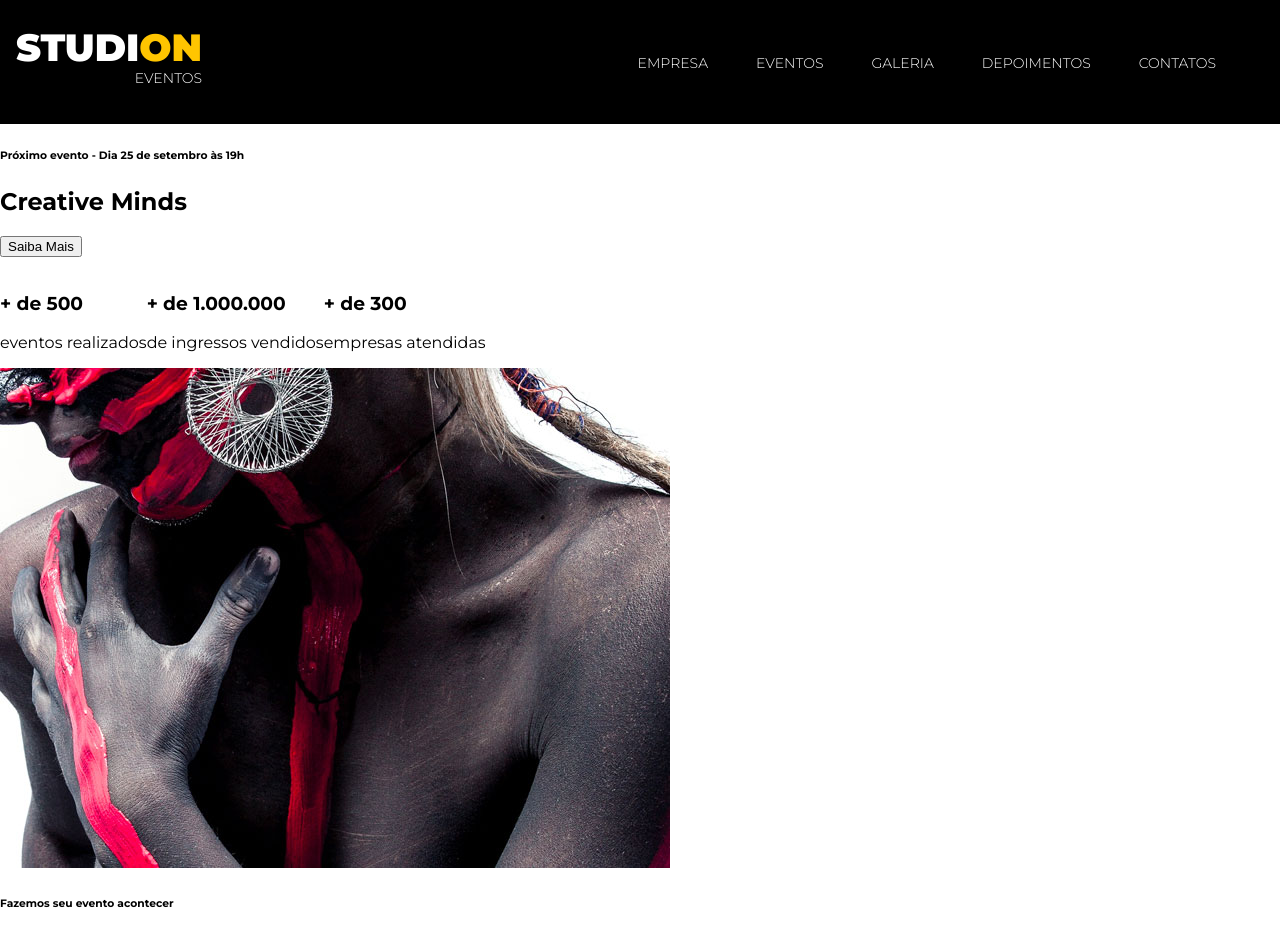
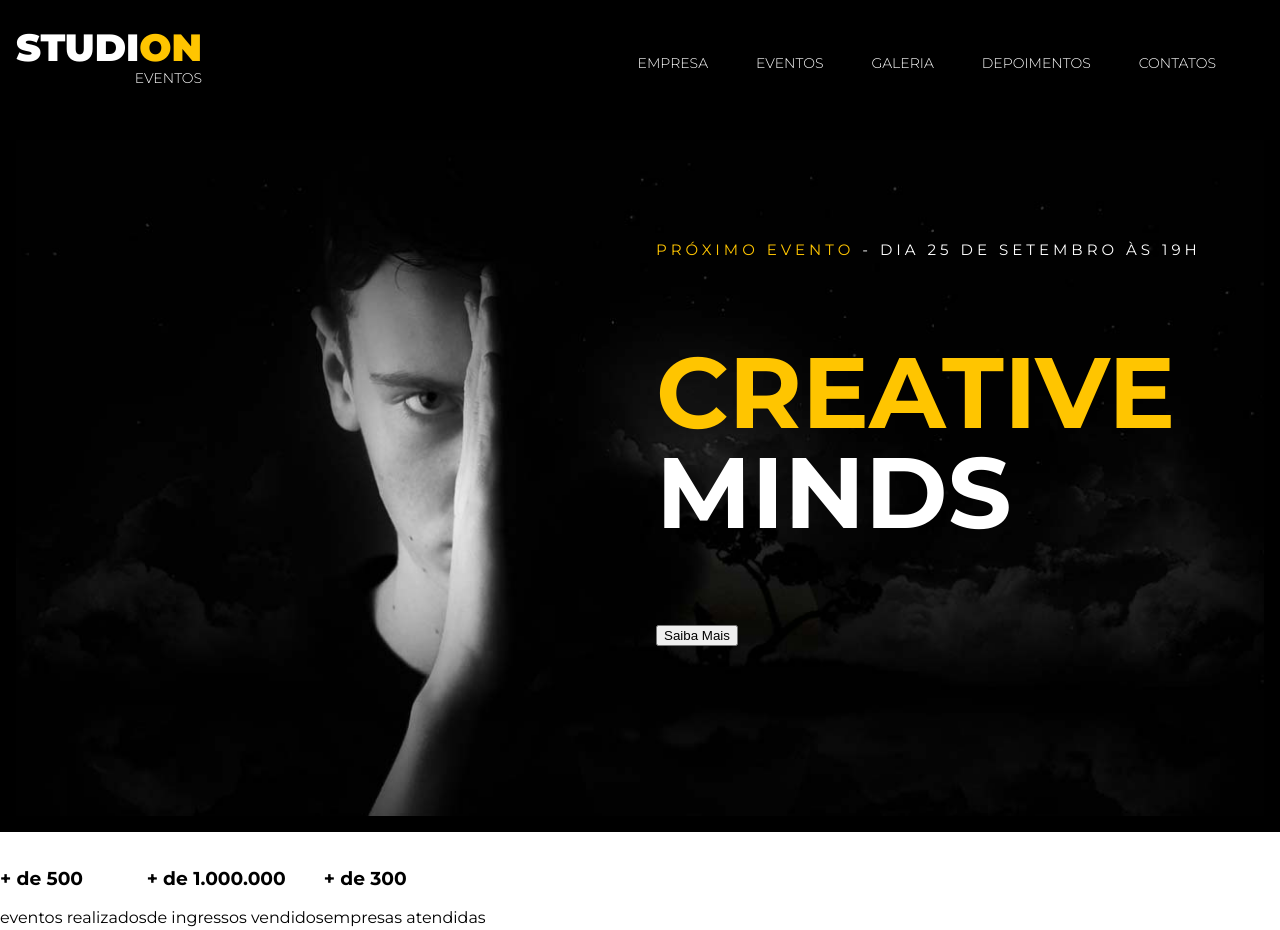
Before and after one commit to juanruthes/studion-projeto, a website: page src/index.html in a window 1280 px wide. Shown: the top 930 px of the page. Drawn offline with Linux system fonts and the light colour scheme.

Commit message:
Aula 4 - Video 5

```diff
--- a/src/index.html
+++ b/src/index.html
@@ -36,9 +36,16 @@
     <header>
       <div id="slider">
         <div class="slide">
-          <h6><span>Próximo evento</span> - Dia 25 de setembro às 19h</h6>
-          <h2><span>Creative</span> Minds</h2>
-          <button>Saiba Mais</button>
+          <img
+          class="slide__background-image"
+          src="./image/banner.jpg"
+          alt="Studion Banner">
+          <div class="slide__copy">
+            <h6><span class="copy--primary">Próximo evento</span> - Dia 25 de setembro às 19h</h6>
+            <h2><span class="copy--primary">Creative</span>
+              Minds</h2>
+            <button>Saiba Mais</button>
+          </div>
         </div>
       </div>
     </header>
@@ -89,7 +96,7 @@
     </main>
 
     <footer>
-      <h2>Studi<span>on</span><span>Eventos</span></h2>
+      <h2>Studi<span class="copy--primary">on</span class="copy--primary"><span>Eventos</span></h2>
       <form>
         <label>receba news e promoções</label>
         <input type="email" placeholder="email" />
--- a/src/style.css
+++ b/src/style.css
@@ -1,7 +1,8 @@
 :root{
-    --color-primary: #FFC500; /* Variavel criada para utilização de cor em varias seções da pagina, sem a necessidade de copiar e colar a cor (RGB, HEXADECIMAL, etc) */
     font-family: 'Montserrat', sans-serif;
     font-size: 16px;
+    --color-primary: #FFC500; /* Variavel criada para utilização de cor em varias seções da pagina, sem a necessidade de copiar e colar a cor (RGB, HEXADECIMAL, etc) */
+    --default-padding: 1rem;
 }
 
 *{
@@ -19,9 +20,13 @@ ul{
     padding-left: 0;
 }
 
+h6{
+    margin: 0;
+}
 
 .navbar{
     position: fixed;
+    z-index: 1; /* prioridade em sobreposição de outros elementos (navbar fixo independentemente da configuração de outros  elementos for "relative ou absolute") */
     background-color: #000;
     color: #fff;
     top: 0;
@@ -52,6 +57,7 @@ ul{
     margin-right: 3rem; /* Espaçamento dos itens do menu em px (48px/16 = 3rem) */
     font-size: .875rem; /* 14 px */
     text-transform: uppercase;
+
 }
 
 .logo-studion{
@@ -71,3 +77,48 @@ ul{
     font-weight: 300;
     float: right;
 }
+
+#slider{
+    padding: var(--default-padding);
+    background-color: #000;
+    color: #fff;
+}
+
+.slide{
+    height: calc(100vh - 7.75rem);
+    position: relative; /* Vai travar o "slide__copy" dentro da area do "slide" */
+
+}
+
+.slide__background-image{
+ /* vai cobrir a div inteira, sem repetir a imagem */
+    width: 100%;
+    height: 100%;
+    object-fit: cover;
+    object-position: center;
+}
+
+.slide__copy{
+    position: absolute;
+    top: 6.25rem;
+    left: 50vw;
+}
+
+
+.slide__copy h6{
+    font-size: 0.94rem ;
+    font-weight: 400;
+    text-transform: uppercase;
+    letter-spacing: 0.25rem; /* kerning (espaçamento entre letras) */
+}
+
+.slide__copy h2{
+    font-size: 6.25rem ;
+    text-transform: uppercase;
+    line-height: 6.25rem;
+
+}
+
+.slide__copy h2 span{
+    display: block; /* quebra de linha no texto "Creative Minds" */
+}
```
